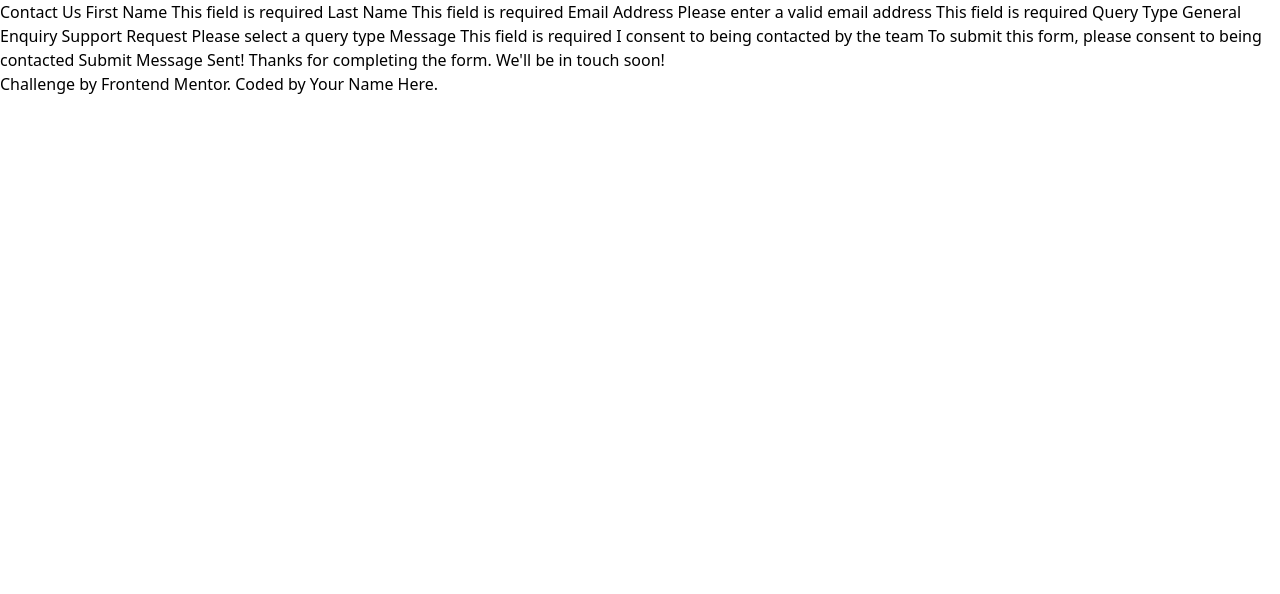
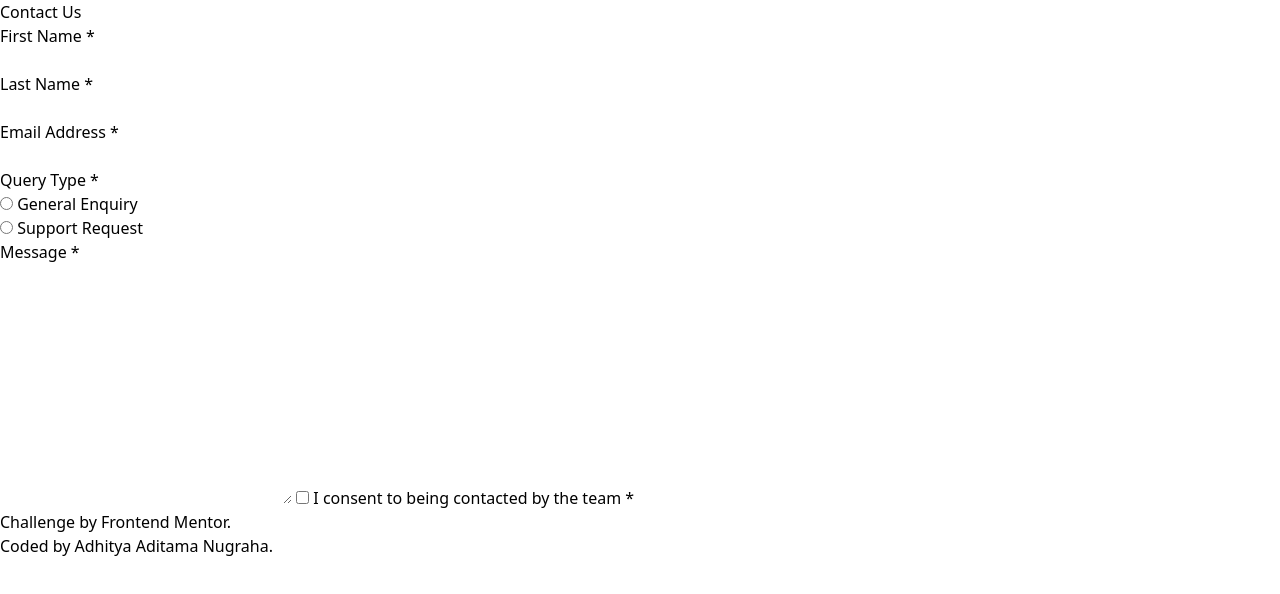
Before and after one commit to aaditamanugraha/contact-form, a website: page index.html in a window 1280 px wide. Drawn offline with nearby package versions, Linux system fonts and the light colour scheme; files that its build step writes are made by us from their sources.

Commit message:
feat: initial HTML content

```diff
--- a/index.html
+++ b/index.html
@@ -13,17 +13,45 @@
     <title>Frontend Mentor | Contact form</title>
   </head>
   <body>
-    Contact Us First Name This field is required Last Name This field is
-    required Email Address Please enter a valid email address This field is
-    required Query Type General Enquiry Support Request Please select a query
-    type Message This field is required I consent to being contacted by the team
-    To submit this form, please consent to being contacted Submit Message Sent!
-    Thanks for completing the form. We'll be in touch soon!
+    <main>
+      <h1>Contact Us</h1>
+      <form action="" method="get">
+        <p>First Name *</p>
+        <input type="text" name="first_name" id="first_name" />
 
-    <div class="attribution">
-      Challenge by
-      <a href="https://www.frontendmentor.io?ref=challenge">Frontend Mentor</a>.
-      Coded by <a href="#">Your Name Here</a>.
-    </div>
+        <p>Last Name *</p>
+        <input type="text" name="last_name" id="last_name" />
+
+        <p>Email Address *</p>
+        <input type="email" name="email" id="email" />
+
+        <p>Query Type *</p>
+        <div class="radio-btn">
+          <input type="radio" name="general_enquiry" id="general_enquiry" />
+          <label for="general_enquiry">General Enquiry</label>
+        </div>
+        <div class="radio-btn">
+          <input type="radio" name="support_request" id="support_request" />
+          <label for="support_request">Support Request</label>
+        </div>
+
+        <p>Message *</p>
+        <textarea name="message" id="message" cols="30" rows="10"></textarea>
+
+        <input type="checkbox" name="consent_checkbox" id="consent_checkbox" />
+        <label for="consent_checkbox"
+          >I consent to being contacted by the team *</label
+        >
+      </form>
+    </main>
+
+    <footer>
+      <p>
+        Challenge by
+        <a href="https://www.frontendmentor.io?ref=challenge">Frontend Mentor</a
+        >.
+      </p>
+      <p>Coded by <a href="#">Adhitya Aditama Nugraha</a>.</p>
+    </footer>
   </body>
 </html>
```
